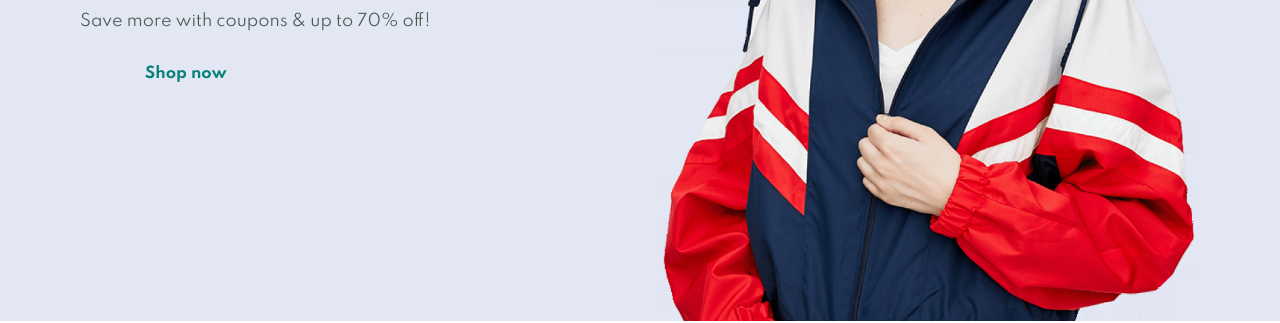
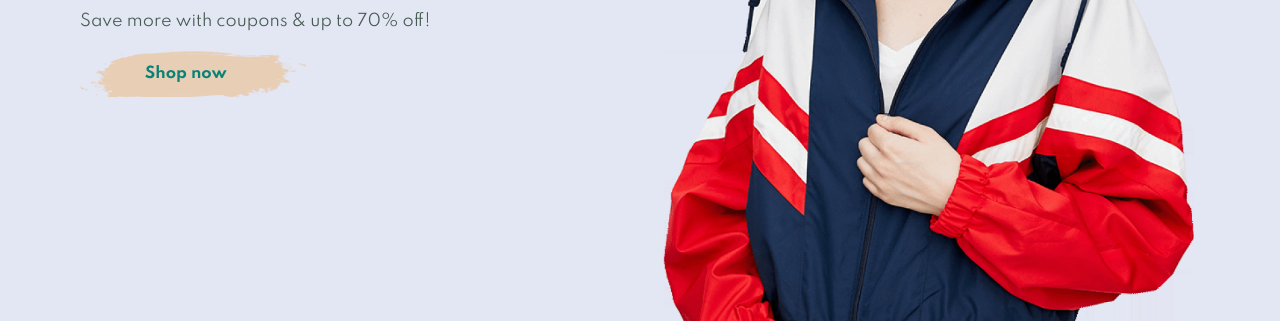
Before and after one commit to priyanshu496/e-commerce_Practice_projeect, a plain HTML site: page index.html in a window 1280 px wide. Shown: the part 484-807 px from the top of the page. Drawn offline with Linux system fonts and the light colour scheme; files whose address does not match are found by name.

Commit message:
styles.css

```diff
--- a/styles.css
+++ b/styles.css
@@ -154,7 +154,7 @@ body{
 
 }
 #hero button{
-    background-image: url(/E-commerce/img/button.png);
+    background-image: url(img/button.png);
     background-color: transparent;
     color: #088178;
     border: 0;
```
